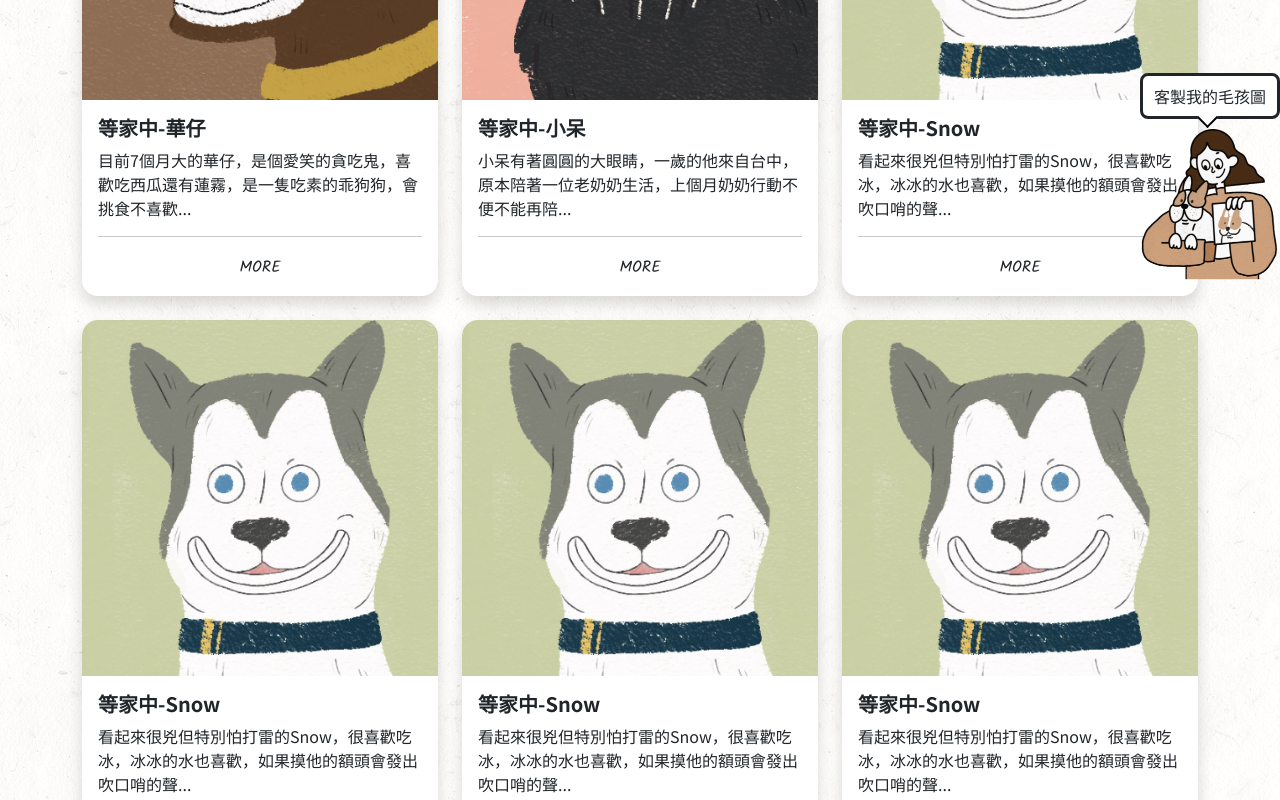
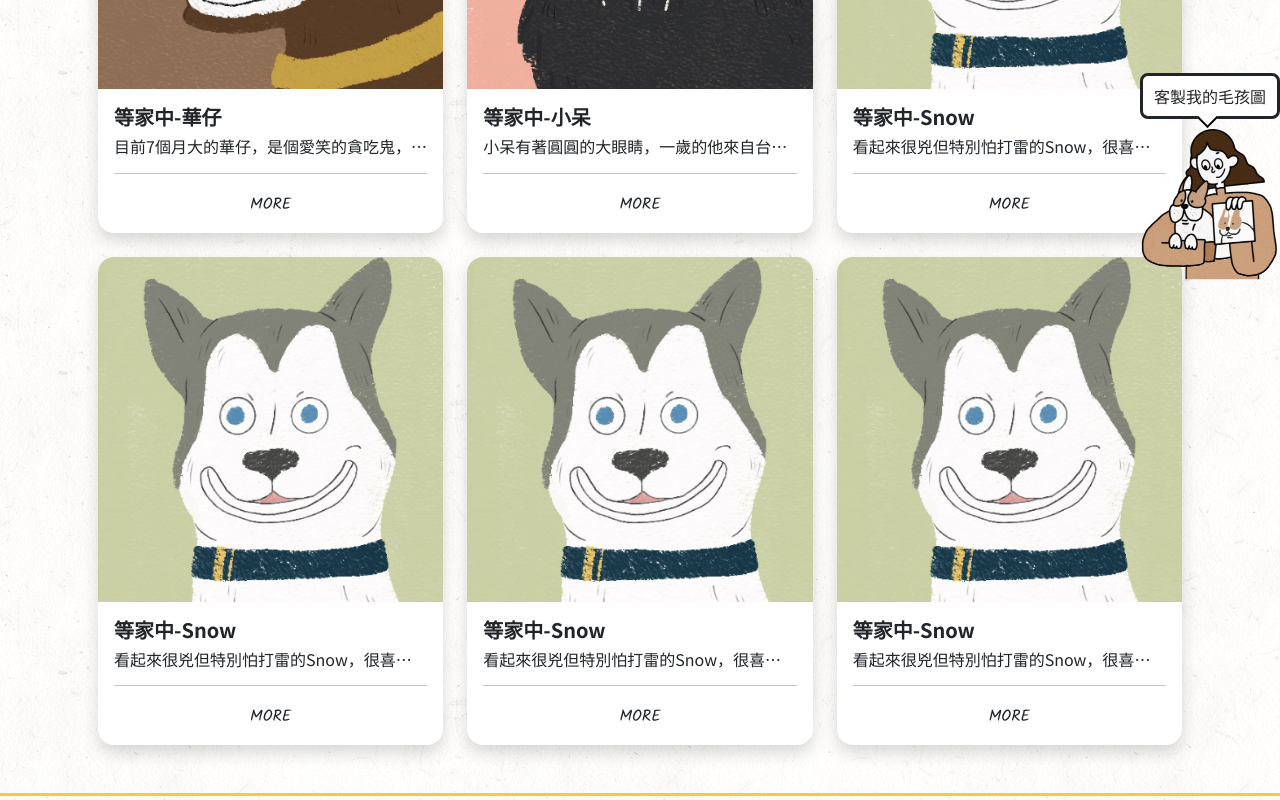
Before and after one commit to kyle08080000/bs_endwork, a website: page adopt.html in a window 1280 px wide. Shown: the part 520-1320 px from the top of the page. Drawn offline with nearby package versions, Linux system fonts and the light colour scheme.

Commit message:
update adopt.html

```diff
--- a/adopt.html
+++ b/adopt.html
@@ -75,7 +75,8 @@
             <img class="img-fluid mb-4" src="./images/title02.png" alt="領養專區">
             <h3 class="h5 text-secondary mb-3">這裡是在還在等家的浪浪們，若您正巧在找個家人，不訪來認識一下唄</h3>
 
-            <div class="d-lg-none card border-0 bg-transparent fs-5">
+            <!-- 右滑樣式 -->
+            <!-- <div class="d-lg-none card border-0 bg-transparent fs-5">
                 <ul class="card-body mb-0 list-unstyled d-flex flex-row overflow-auto">
                     <li class="me-4">
                         <div class="card border-0 shadow h-100">
@@ -107,16 +108,15 @@
                         </div>
                     </li>
                 </ul>
-            </div>
+            </div> -->
 
-            <div class="d-none d-lg-block">
-                <div class="row g-4 row-cols-lg-3 mb-5">
+            <div class="row g-4 px-3 row-cols-2 row-cols-lg-3 mb-5">
                 <div class="col">
                     <div class="card border-0 shadow w-100 h-100" style="width: 18rem;">
                         <img src="./images/dog01.png" class="card-img-top" alt="華仔">
                         <div class="card-body">
                             <h5 class="card-title text-start fw-bold">等家中-華仔</h5>
-                                <p class="card-text text-start">
+                            <p class="card-text text-start h6 text-truncate">
                                 目前7個月大的華仔，是個愛笑的貪吃鬼，喜歡吃西瓜還有蓮霧，是一隻吃素的乖狗狗，會挑食不喜歡...
                             </p>
                             <hr>
@@ -129,7 +129,7 @@
                         <img src="./images/04.png" class="card-img-top" alt="小呆">
                         <div class="card-body">
                             <h5 class="card-title text-start fw-bold">等家中-小呆</h5>
-                                <p class="card-text text-start">
+                            <p class="card-text text-start h6 text-truncate">
                                 小呆有著圓圓的大眼睛，一歲的他來自台中，原本陪著一位老奶奶生活，上個月奶奶行動不便不能再陪...
                             </p>
                             <hr>
@@ -142,7 +142,7 @@
                         <img src="./images/08.png" class="card-img-top" alt="Snow">
                         <div class="card-body">
                             <h5 class="card-title text-start fw-bold">等家中-Snow</h5>
-                                <p class="card-text text-start">
+                            <p class="card-text text-start h6 text-truncate">
                                 看起來很兇但特別怕打雷的Snow，很喜歡吃冰，冰冰的水也喜歡，如果摸他的額頭會發出吹口哨的聲...
                             </p>
                             <hr>
@@ -155,7 +155,7 @@
                         <img src="./images/08.png" class="card-img-top" alt="Snow">
                         <div class="card-body">
                             <h5 class="card-title text-start fw-bold">等家中-Snow</h5>
-                                <p class="card-text text-start">
+                            <p class="card-text text-start h6 text-truncate">
                                 看起來很兇但特別怕打雷的Snow，很喜歡吃冰，冰冰的水也喜歡，如果摸他的額頭會發出吹口哨的聲...
                             </p>
                             <hr>
@@ -168,7 +168,7 @@
                         <img src="./images/08.png" class="card-img-top" alt="Snow">
                         <div class="card-body">
                             <h5 class="card-title text-start fw-bold">等家中-Snow</h5>
-                                <p class="card-text text-start">
+                            <p class="card-text text-start h6 text-truncate">
                                 看起來很兇但特別怕打雷的Snow，很喜歡吃冰，冰冰的水也喜歡，如果摸他的額頭會發出吹口哨的聲...
                             </p>
                             <hr>
@@ -181,12 +181,11 @@
                         <img src="./images/08.png" class="card-img-top" alt="Snow">
                         <div class="card-body">
                             <h5 class="card-title text-start fw-bold">等家中-Snow</h5>
-                                <p class="card-text text-start">
+                            <p class="card-text text-start h6 text-truncate">
                                 看起來很兇但特別怕打雷的Snow，很喜歡吃冰，冰冰的水也喜歡，如果摸他的額頭會發出吹口哨的聲...
                             </p>
                             <hr>
                             <a href="#" class="card-link kalam text-dark">MORE</a>
-                            </div>
                         </div>
                     </div>
                 </div>
```
Lines whose indentation alone changed are shown as unchanged.
